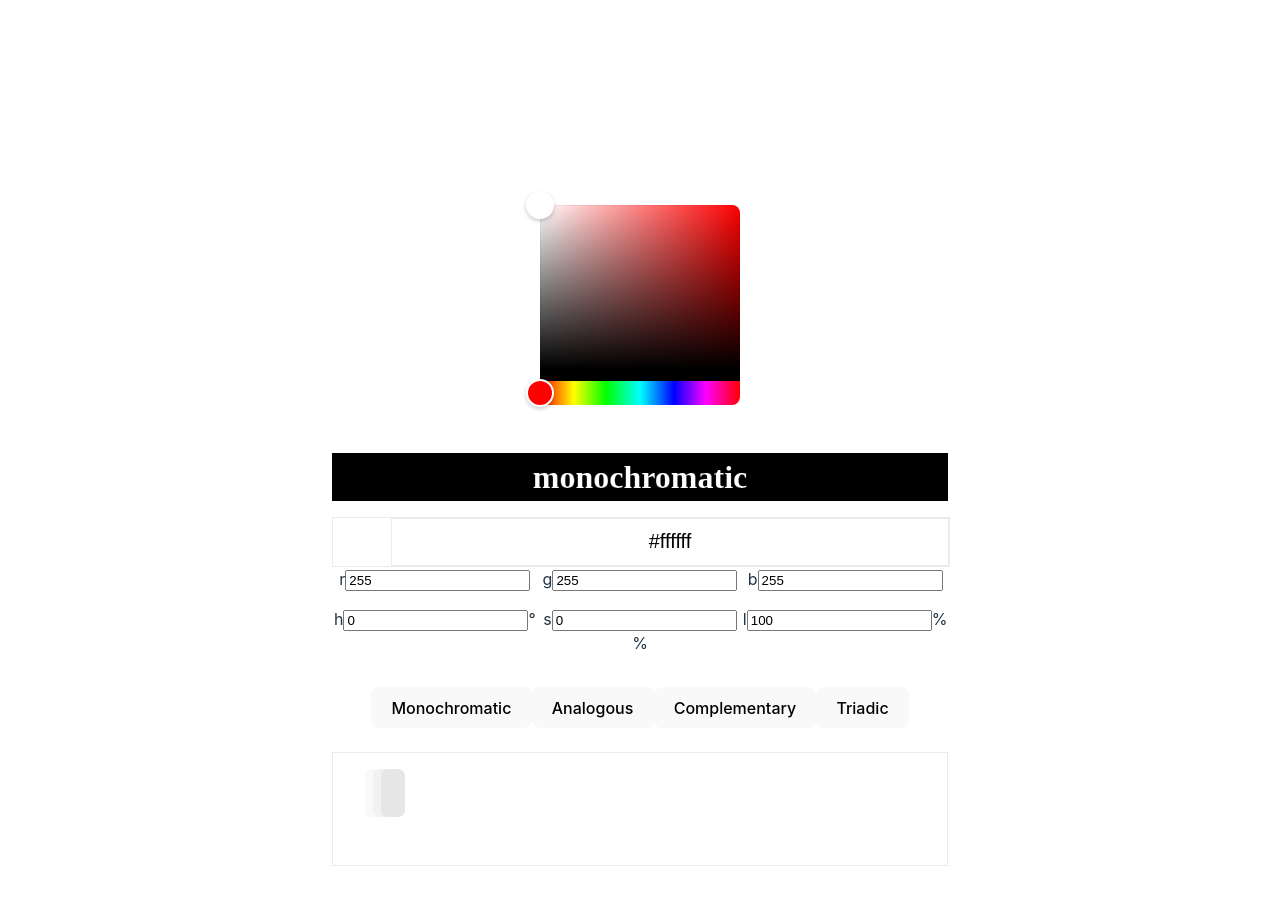
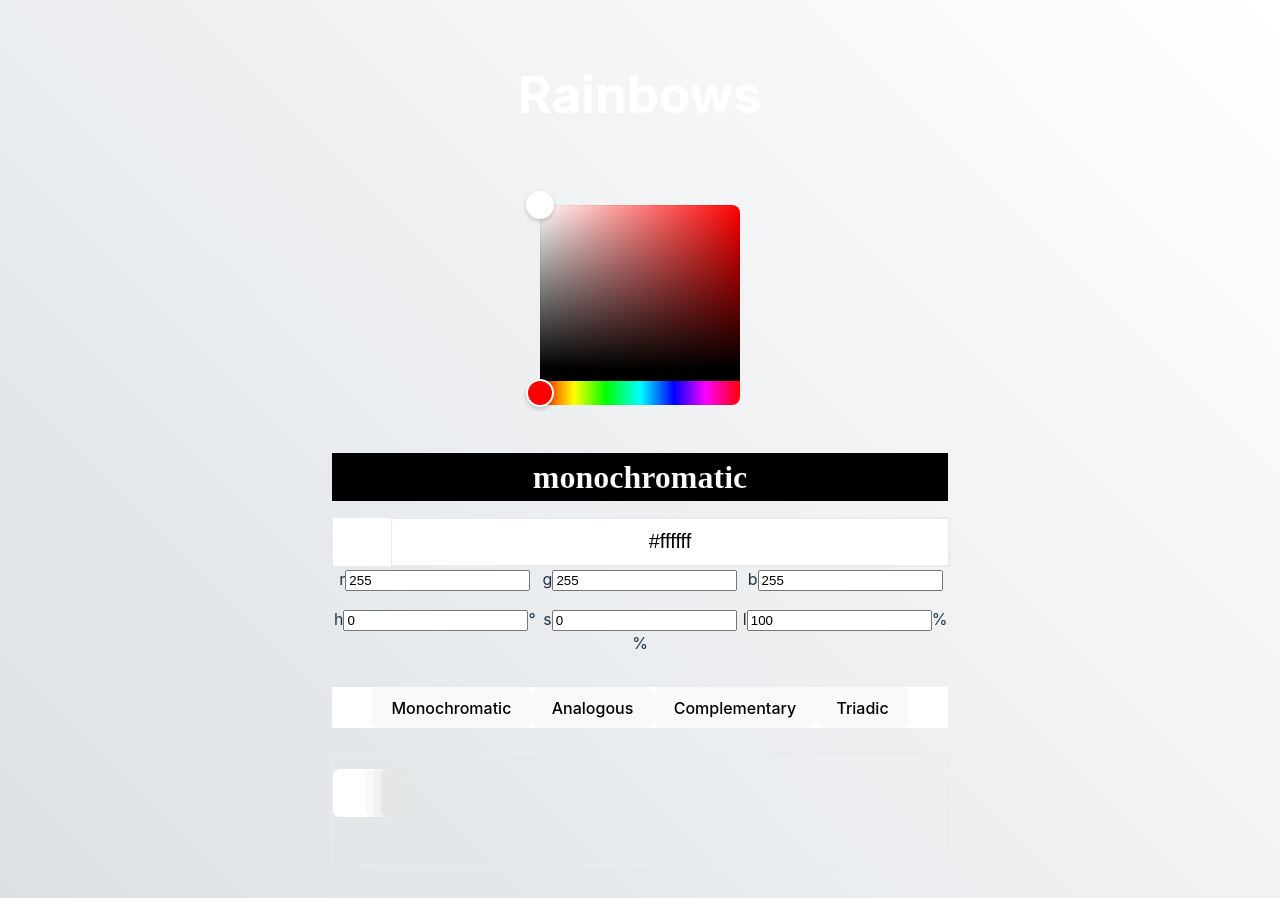
Before and after one commit to rimonaldo/rainbows, a React (Vite) app: page / in a window 1280 px wide. Built offline with nearby package versions, Linux system fonts and the light colour scheme.

Commit message:
added silver background gradient

```diff
--- a/src/styles/main.scss
+++ b/src/styles/main.scss
@@ -1,8 +1,19 @@
 @import 'color-box';
 @import './components/color-vals';
 
+/* @import './main.scss'; */
+html {
+   // background-image: url(https://cdn.discordapp.com/attachments/1008571091616276541/1063030520281321562/rimonaldo_hq_night_sky_background_with_a_rainbow__realistic_3192ad7a-a546-40a5-b484-1f6865dd51e8.png);
+   background-size: cover;
+   background: hsla(210, 13%, 88%, 1);
 
-/* @import './main.scss'; */
+   background: linear-gradient(45deg, hsla(210, 13%, 88%, 1) 0%, hsla(0, 0%, 100%, 1) 100%);
+
+   background: -moz-linear-gradient(45deg, hsla(210, 13%, 88%, 1) 0%, hsla(0, 0%, 100%, 1) 100%);
+
+   background: -webkit-linear-gradient(45deg, hsla(210, 13%, 88%, 1) 0%, hsla(0, 0%, 100%, 1) 100%);
+
+}
 
 #root {
    max-width: 1280px;
```
